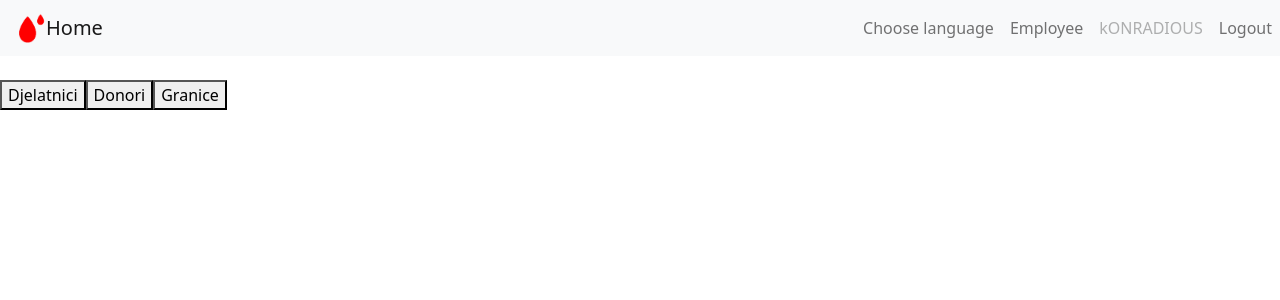
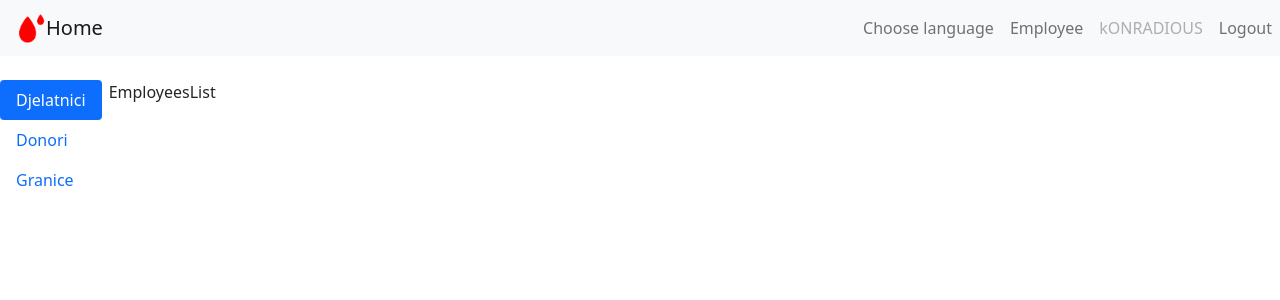
Before and after one commit to Hatej/true-blood, a React (Create React App) app in the folder IzvorniKod/trueBlood/frontend/: page /admin in a window 1280 px wide. Shown: the top 300 px of the page. Built offline with nearby package versions, Linux system fonts and the light colour scheme; no server answers.

Commit message:
Osnovni kostur za adminov izbornik dodan

```diff
--- a/IzvorniKod/trueBlood/frontend/src/components/Admin.js
+++ b/IzvorniKod/trueBlood/frontend/src/components/Admin.js
@@ -5,30 +5,48 @@ import EmployeesList from "./AdminComponents/EmployeesList";
 import Limits from "./AdminComponents/Limits";
 import DonorsList from "./CommonComponents/DonorsList";
 import DonorData from "./CommonComponents/DonorData";
+import { Tab, Row, Col, Nav, Sonnet } from 'react-bootstrap';
+import 'bootstrap/dist/css/bootstrap.min.css';
+import './Donor.css';
 
 function Admin(props) {
 
     const [view, setView] = React.useState("myData");
 
+
     return(
         <div>
-            <div>
-                <button onClick={() => setView("employees")}>Djelatnici</button>
-                <button onClick={() => setView("donors")}>Donori</button>
-                <button onClick={() => setView("limits")}>Granice</button>
-            </div>
+            <Tab.Container id="left-tabs-example" defaultActiveKey="first">
+                <Row>
+                    <Col className="col-1">
+                        <Nav variant="pills" className="flex-column">
+                            <Nav.Item className="red" >
+                                <Nav.Link eventKey="first">Djelatnici</Nav.Link>
+                            </Nav.Item>
+                            <Nav.Item>
+                                <Nav.Link eventKey="second">Donori</Nav.Link>
+                            </Nav.Item>
+                            <Nav.Item>
+                                <Nav.Link eventKey="third">Granice</Nav.Link>
+                            </Nav.Item>
+                        </Nav>
+                    </Col>
+                    <Col className="col-10">
+                        <Tab.Content>
+                                <Tab.Pane eventKey="first">
+                                    <EmployeesList/>
+                                </Tab.Pane>
+                                <Tab.Pane eventKey="second">
+                                    <DonorsList/>
+                                </Tab.Pane>
+                                <Tab.Pane eventKey="third">
+                                    <Limits/>
+                                </Tab.Pane>
+                        </Tab.Content>
+                    </Col>
+                </Row>
+            </Tab.Container>
 
-            <div hidden={!(view==="employees")}>
-                <EmployeesList/>
-            </div>
-
-            <div hidden={!(view==="donors")}>
-                <DonorsList/>
-            </div>
-
-            <div hidden={!(view==="limits")}>
-                <Limits/>
-            </div>
         </div>
 
 
```
